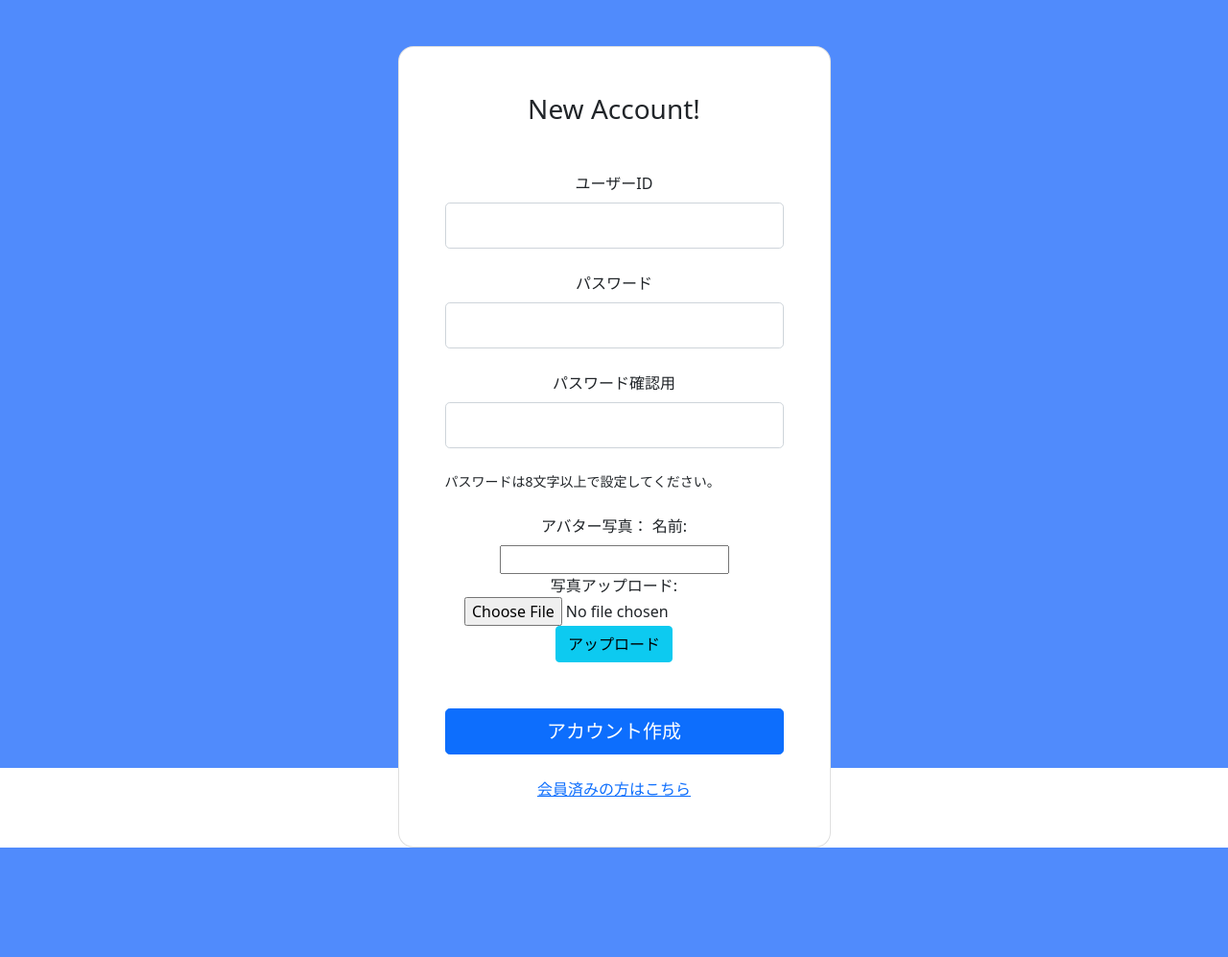
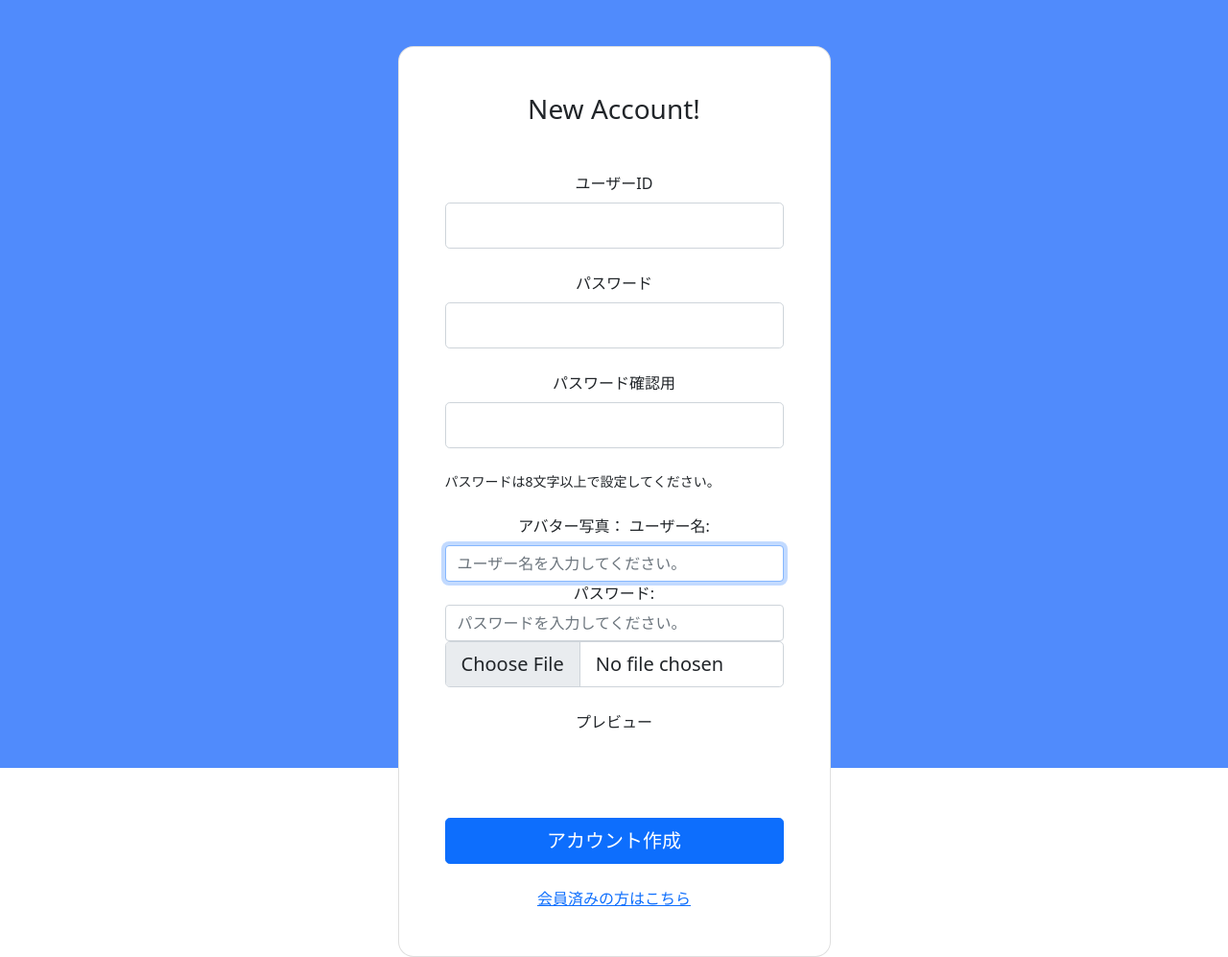
Before and after one commit to noseki/django, a Django app: template keijiban/keijiapp/templates/keijiapp/signup.html in a window 1280 px wide. Shown: the whole page at 96% size. Before the commit the page ends 883 px from the top, so only its background shows below. Run offline with Django 3.2, Linux system fonts and the light colour scheme; the template is opened without the code that fills it: values that come from a table or form of the project are taken from there, others are empty; parts of the project's set-up code (start-up, migrations or seed data) failed here and were passed over.

Commit message:
0725_サムネイル_2

```diff
--- a/keijiban/keijiapp/forms.py
+++ b/keijiban/keijiapp/forms.py
@@ -10,13 +10,13 @@ class LoginForm(AuthenticationForm):
             field.widget.attrs["class"] = "form-control"
             field.widget.attrs['placeholder'] = f"{field.label}を入力してください。"
 
+'''
 class SignupForm(forms.ModelForm):
     class Meta():
         model = Account
         fields = ('username','account_image',)
         labels = {'username':"名前",'account_image':"写真アップロード",}
 
-'''
 class SignupForm(UserCreationForm):
     avatar = forms.ImageField(upload_to='avatar_icon', blank=True, null=True)
     class Meta:
--- a/keijiban/keijiapp/templates/keijiapp/signup.html
+++ b/keijiban/keijiapp/templates/keijiapp/signup.html
@@ -44,9 +44,24 @@
                           <form method="post" enctype="multipart/form-data" class="form-control form-control-lg">
                               {% csrf_token %}
                               {{ form }}
-                              <button type="submit" class="btn btn-info">アップロード</button>
+                              <input type="file" class="form-control form-control-lg" value="アップロード" onchange="previewFile(this);">
                           </form>
+                          <br>
+                          <p>プレビュー</p>
+                          <img id="preview">
                         </div>
+                          <script>
+                          function previewFile(hoge){
+                            var fileData = new FileReader();
+                            fileData.onload = (function() {
+                              //id属性が付与されているimgタグのsrc属性に、fileReaderで取得した値の結果を入力することで
+                              //プレビュー表示している
+                              document.getElementById('preview').src = fileData.result;
+                            });
+                            fileData.readAsDataURL(hoge.files[0]);
+                          }
+                          </script>
+
                         <br>
 
 
```
